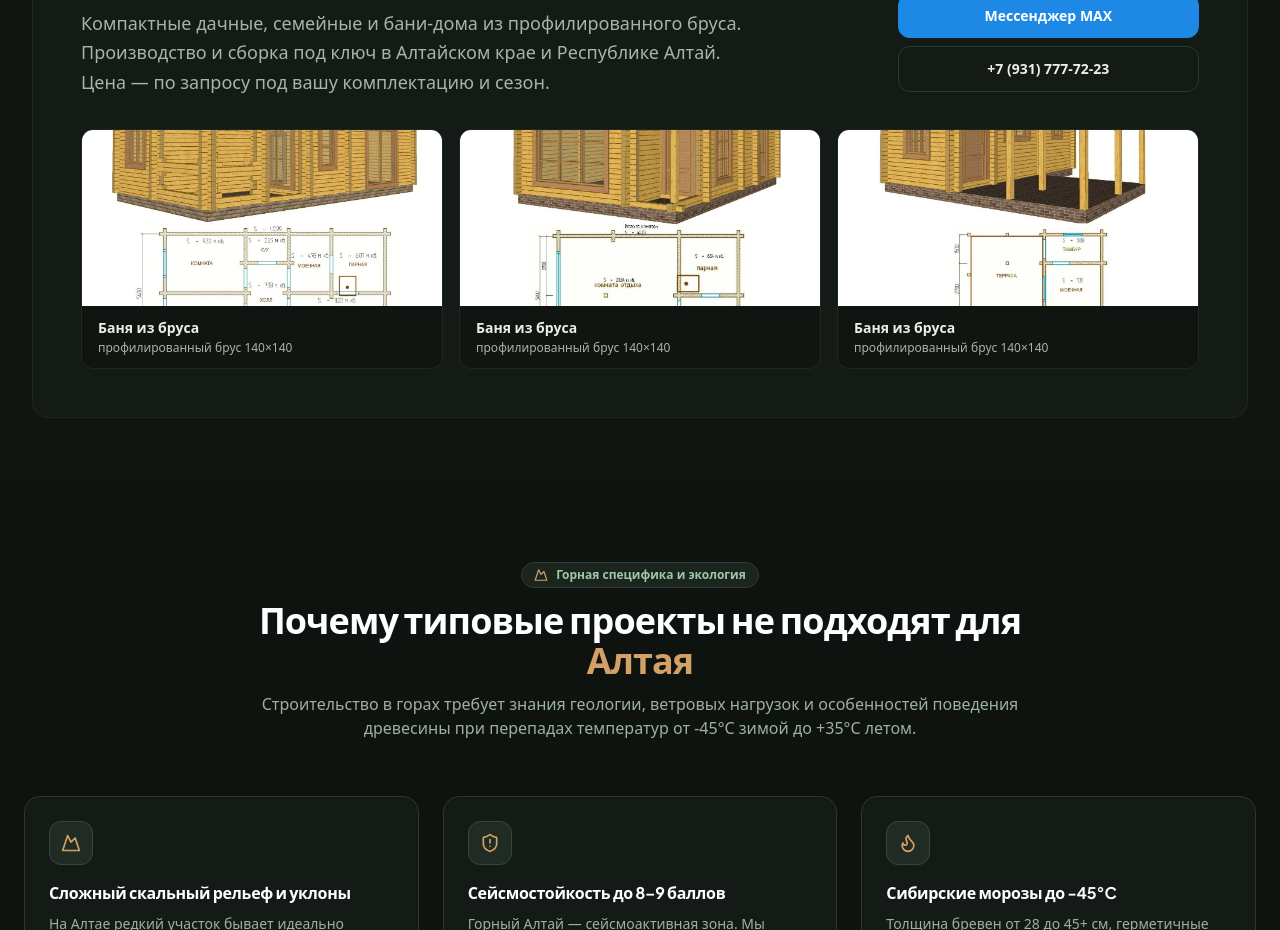
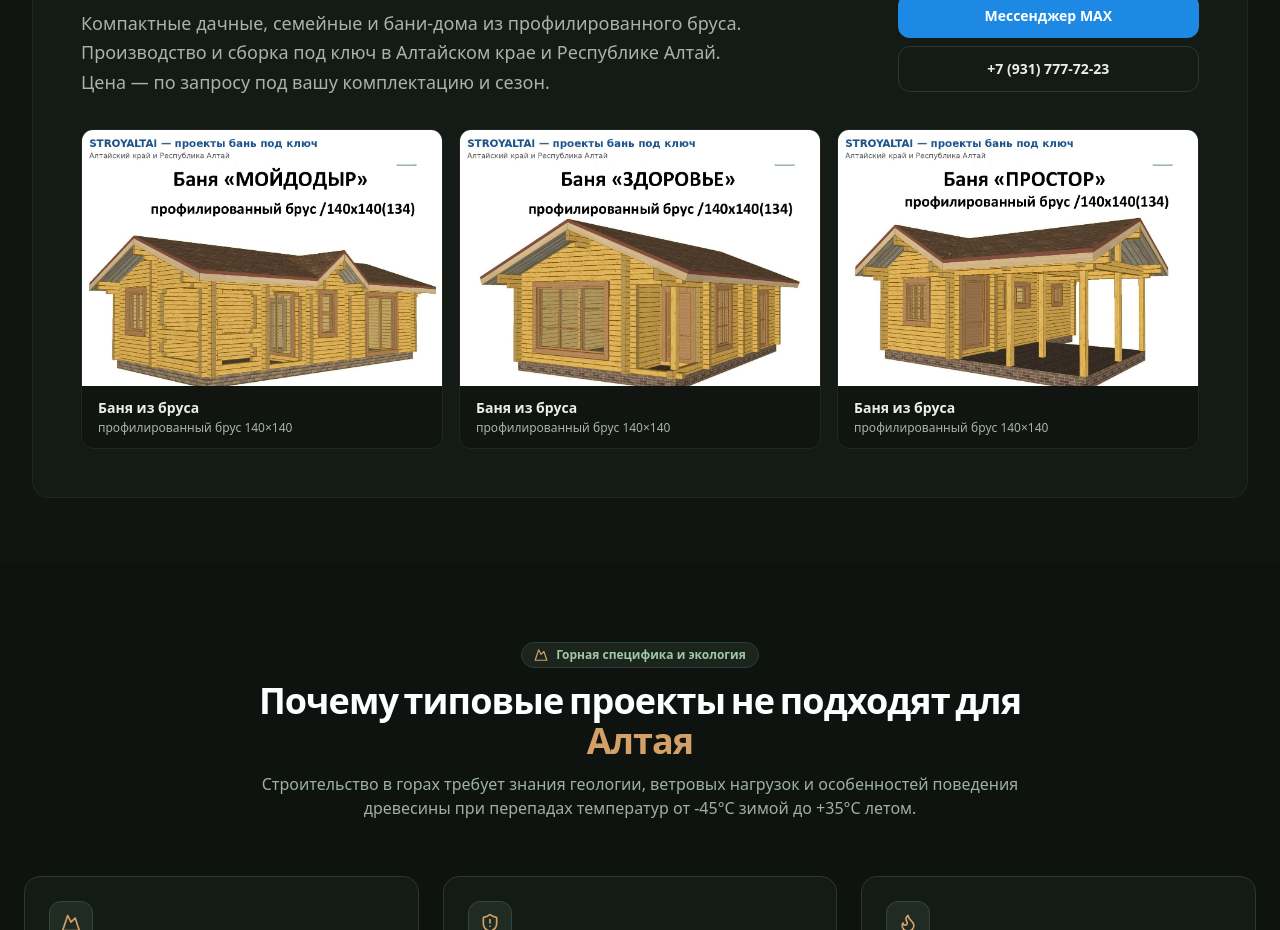
Before and after one commit to calf288-lab/altaistroy, a React (Vite) app: page / in a window 1280 px wide. Shown: the part 8680-9610 px from the top of the page. Built offline with nearby package versions, Linux system fonts and the light colour scheme; a web font is replaced by a local one.

Commit message:
BaniTeaser: кроп превью object-top + h-64 (фасад бани целиком, крыша не режется; план вторичен, он в каталоге)

```diff
--- a/src/components/BaniTeaser.tsx
+++ b/src/components/BaniTeaser.tsx
@@ -27,7 +27,7 @@ export default function BaniTeaser() {
             { src: '/bani/img/bani-13.jpg', n: 13 },
           ].map((p) => (
             <a key={p.n} href="/bani/" className="group block rounded-xl overflow-hidden border border-[#1e2820] bg-[#101512] hover:border-[#d3a168] transition-colors">
-              <img src={p.src} alt={`Проект бани ${p.n}`} className="w-full h-44 object-cover" loading="lazy" />
+              <img src={p.src} alt={`Проект бани ${p.n}`} className="w-full h-64 object-cover object-top" loading="lazy" />
               <div className="px-4 py-3">
                 <p className="text-[#edece6] text-sm font-semibold">Баня из бруса</p>
                 <p className="text-[#a8b3aa] text-xs mt-0.5">профилированный брус 140×140</p>
```
